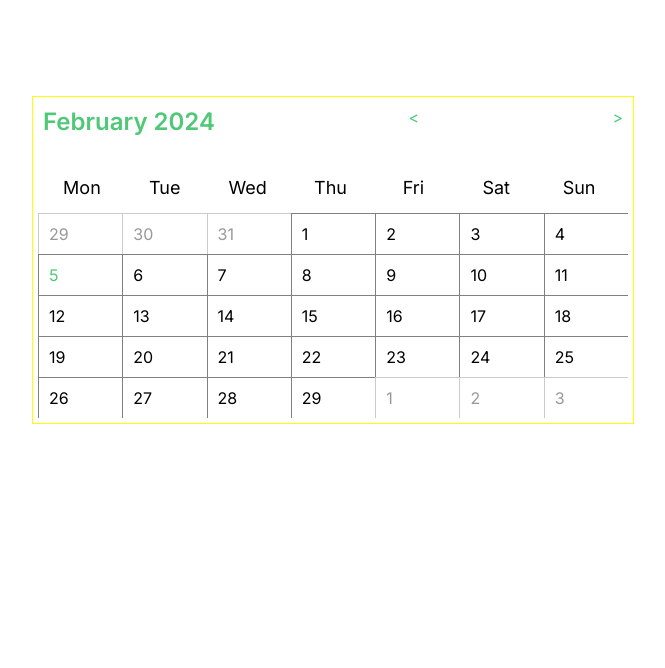
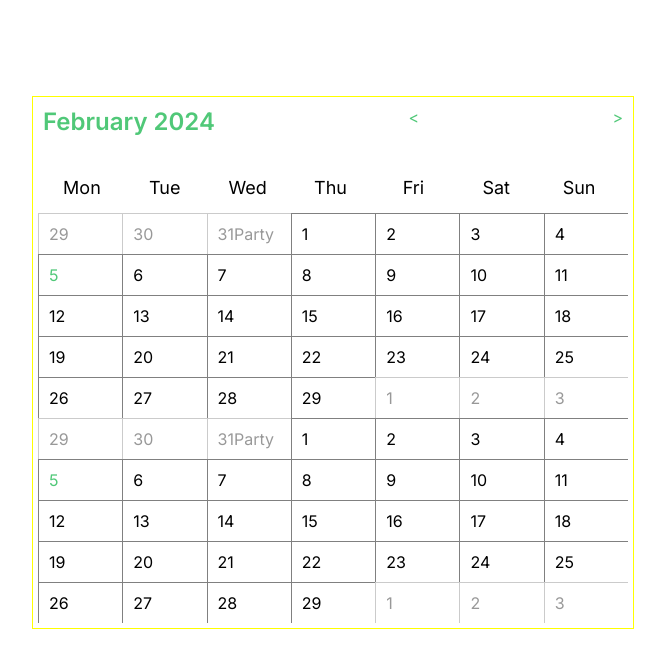
Before and after one commit to a10abrams/task_manager, a Next.js app: page / in a window 1280 px wide. Shown: the top 668 px of the page, without its empty margins (307-972 px from the left). Built offline with nearby package versions, Linux system fonts and the light colour scheme.

Commit message:
Update calendar.tsx
Fixed some logic, but the calendar may render twice now?
Added events

```diff
--- a/src/pages/components/calendar.tsx
+++ b/src/pages/components/calendar.tsx
@@ -20,6 +20,12 @@ const WEEKDAYS = ['Mon', 'Tue', 'Wed', 'Thu', 'Fri', 'Sat', 'Sun']
 const TODAY = dayjs().format('YYYY-MM-DD')
 const INITIAL_YEAR = dayjs().format('YYYY')
 const INITIAL_MONTH = dayjs().format('MM')
+
+// Sample events data -- changing it to top of file fixed ts2304
+const eventsData = [
+  {date: '2024-01-26', title: 'Birthday'},
+  {date: '2024-01-31', title: 'Party'}
+]
 
 // Main Calendar component
 export default function Calendar() {
@@ -66,33 +72,73 @@ export default function Calendar() {
     const calendarDays = document.getElementById('calendar_days')
     document.getElementById('selected_month')!.innerText = selectedMonth.format('MMMM YYYY')
 
-    removeAllDayElements(calendarDays)
+    // Only update the necessary days
+    updateDays(calendarDays, previousMonthDays);
+    updateDays(calendarDays, currentMonthDays);
+    updateDays(calendarDays, nextMonthDays);
+  }, [currentMonthDays, previousMonthDays, nextMonthDays]);
 
-    // Append days for previous month
-    previousMonthDays.forEach(day => {
-      appendDay(day, calendarDays)
-    })
-
-    // Append days for current month
-    currentMonthDays.forEach(day => {
-      appendDay(day, calendarDays)
-    })
-
-    // Append days for next month
-    nextMonthDays.forEach(day => {
-      appendDay(day, calendarDays)
-    })
-  }, [currentMonthDays, previousMonthDays, nextMonthDays]);
+    // Function to update days
+    function updateDays(calendarDays, days) {
+      days.forEach(day => {
+        const existingDay = calendarDays.querySelector(`[data-date="${day.date}"]`);
+        if (existingDay) {
+          // Update existing day
+          updateDay(existingDay, day);
+        } else {
+          // Append new day
+          appendDay(day, calendarDays);
+        }
+      });
+    }
 
   // Function to append a day to the calendar
   function appendDay(day, calendarDays) {
-    const elementDay = document.createElement('li')
-    const elementDayClassList = elementDay.classList
-    elementDayClassList.add('day_grid')
-    const dayOfMonthElement = document.createElement('span')
+    const elementDay = document.createElement('li');
+    elementDay.dataset.date = day.date;
+    const elementDayClassList = elementDay.classList;
+    elementDayClassList.add('day_grid');
+    const dayOfMonthElement = document.createElement('span');
+    dayOfMonthElement.innerText = day.dayOfMonth;
+    elementDay.appendChild(dayOfMonthElement);
+    calendarDays.appendChild(elementDay);
+
+    if (!day.isCurrentMonth) {
+      elementDayClassList.add('not_current_day');
+    }
+
+    if (day.date === TODAY) {
+      elementDayClassList.add('today_calendar_day');
+    }
+
+    // Render events for the day
+    const eventsForDay = getEventsForDay(day.date);
+    eventsForDay.forEach(event => {
+      const eventElement = document.createElement('div');
+      eventElement.innerText = event.title;
+      eventElement.classList.add('event');
+      elementDay.appendChild(eventElement);
+    });
+  }
+
+  function updateDay(existingDay, day) {
+    const dayOfMonthElement = existingDay.querySelector('span')
     dayOfMonthElement.innerText = day.dayOfMonth
-    elementDay.appendChild(dayOfMonthElement)
-    calendarDays.appendChild(elementDay)
+
+    // Remove existing events
+    existingDay.querySelectorAll('.event').forEach(eventElement => eventElement.remove())
+
+    //Render events for the day
+    const eventsForDay = getEventsForDay(day.date)
+    eventsForDay.forEach(event => {
+      const eventElement = document.createElement('div')
+      eventElement.innerText = event.title
+      eventElement.classList.add('event')
+      existingDay.appendChild(eventElement)
+    })
+
+    const elementDayClassList = existingDay.classList
+    elementDayClassList.remove('not_current_day', 'today_calendar_day')
 
     if (!day.isCurrentMonth) {
       elementDayClassList.add('not_current_day')
@@ -101,6 +147,10 @@ export default function Calendar() {
     if (day.date === TODAY) {
       elementDayClassList.add('today_calendar_day')
     }
+  }
+
+  function getEventsForDay(date) {
+    return eventsData.filter(event => event.date === date)
   }
 
   // Effect to initialize month selector event handlers and clean up
@@ -129,19 +179,30 @@ export default function Calendar() {
 
   // Function to initialize month selector event handlers
   function initMonthSelectors() {
-    document.getElementById('previous_month')?.addEventListener('click', handlePreviousMonthClick)
-    document.getElementById('current_month')?.addEventListener('click', handleCurrentMonthClick)
-    document.getElementById('next_month')?.addEventListener('click', handleNextMonthClick)
+    document.getElementById('previous_month')?.addEventListener('click', handlePreviousMonthClick);
+    document.getElementById('current_month')?.addEventListener('click', handleCurrentMonthClick);
+    document.getElementById('next_month')?.addEventListener('click', handleNextMonthClick);
   }
 
   // Function to render the days of the month; should fix days sometimes not showing--double fixed for nextMonthDays
   function renderDaysOfMonth() {
     const allYearDays = [...previousMonthDays, ...currentMonthDays, ...nextMonthDays]
 
+    //Array to store events for each day
+    const eventInformation = []
+
+    allYearDays.forEach((day) => {
+      const eventsForDay = eventsData.filter((event) => event.date === day.date)
+      eventInformation.push({date: day.date, events: eventsForDay})
+    })
+
     return allYearDays.map((day, index) => (
       //"index" has to be the "key" prop in order to manipulate the dom
       <li key={index} className={`day_grid ${!day.isCurrentMonth ? 'not_current_day' : ''} ${day.date === TODAY ? 'today_calendar_day' : ''}`}>
         <span>{day.dayOfMonth}</span>
+        {eventInformation[index].events.map((event, eventIndex) => (
+          <div key = {eventIndex} className = 'event'>{event.title}</div>
+        ))}
       </li>
     ));
   }
@@ -177,7 +238,7 @@ export default function Calendar() {
 
 // Utility function to remove all day elements from the calendar
 function removeAllDayElements(calendarDays) {
-  let first = calendarDays.firstElementChild
+  let first = calendarDays.firstElementChild;
 
   while (first) {
     first.remove();
@@ -187,8 +248,7 @@ function removeAllDayElements(calendarDays) {
 
 // Function to create an array of current month days
 function createCurrentMonthDays(year, month) {
-  const numberOfDaysInMonth = dayjs(`${year}-${month}-01`).daysInMonth()
-  // "_" is for unused variables; the value generated by `Array.from` is unnecessary so it's being ignored
+  const numberOfDaysInMonth = dayjs(`${year}-${month}-01`).daysInMonth();
   return Array.from({ length: numberOfDaysInMonth }, (_, index) => {
     const dayOfMonth = index + 1;
     return {
@@ -201,8 +261,8 @@ function createCurrentMonthDays(year, month) {
 
 // Function to create an array of previous month days
 function createPreviousMonthDays(year, month) {
-  const firstDayOfTheMonthWeekday = dayjs(`${year}-${month}-01`).day()
-  const previousMonth = dayjs(`${year}-${month}-01`).subtract(1, 'month')
+  const firstDayOfTheMonthWeekday = dayjs(`${year}-${month}-01`).day();
+  const previousMonth = dayjs(`${year}-${month}-01`).subtract(1, 'month');
 
   const visibleDaysOfPreviousMonth = firstDayOfTheMonthWeekday ? firstDayOfTheMonthWeekday - 1 : 6;
   const previousMonthFinalMonday = dayjs(`${year}-${month}-01`).subtract(visibleDaysOfPreviousMonth, 'day').date();
@@ -218,11 +278,11 @@ function createPreviousMonthDays(year, month) {
 
 // Function to create an array of next month days
 function createNextMonthDays(year, month) {
-  const lastDayOfMonth = dayjs(`${year}-${month}-01`).endOf('month')
-  const lastDayOfMonthWeekday = lastDayOfMonth.day()
-  const nextMonth = dayjs(`${year}-${month}-01`).add(1, 'month')
+  const lastDayOfMonth = dayjs(`${year}-${month}-01`).endOf('month');
+  const lastDayOfMonthWeekday = lastDayOfMonth.day();
+  const nextMonth = dayjs(`${year}-${month}-01`).add(1, 'month');
 
-  const visibleDaysOfNextMonth = lastDayOfMonthWeekday ? 7 - lastDayOfMonthWeekday : lastDayOfMonthWeekday
+  const visibleDaysOfNextMonth = lastDayOfMonthWeekday ? 7 - lastDayOfMonthWeekday : lastDayOfMonthWeekday;
 
   return Array.from({ length: visibleDaysOfNextMonth }, (_, index) => {
     return {
```
